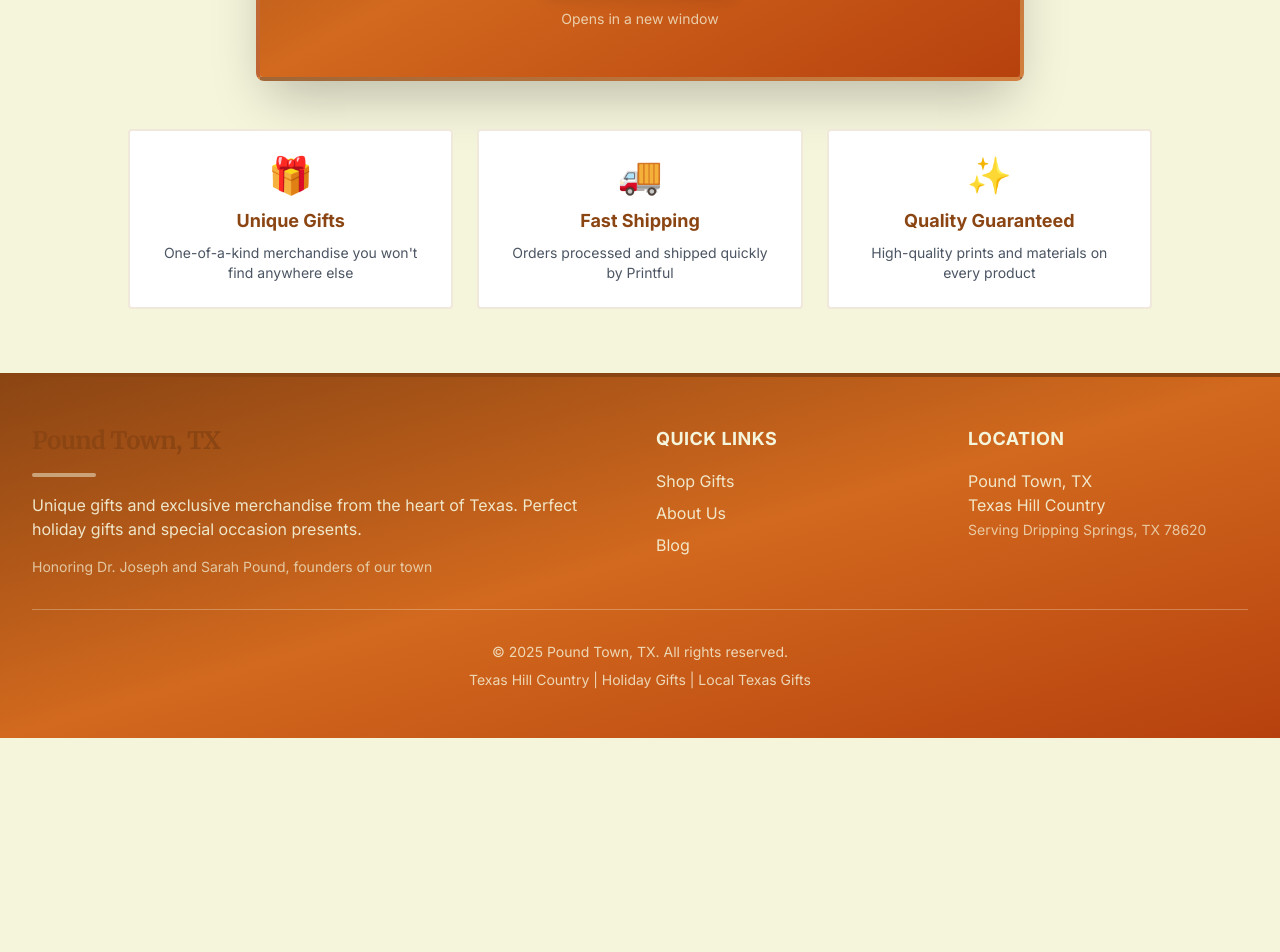
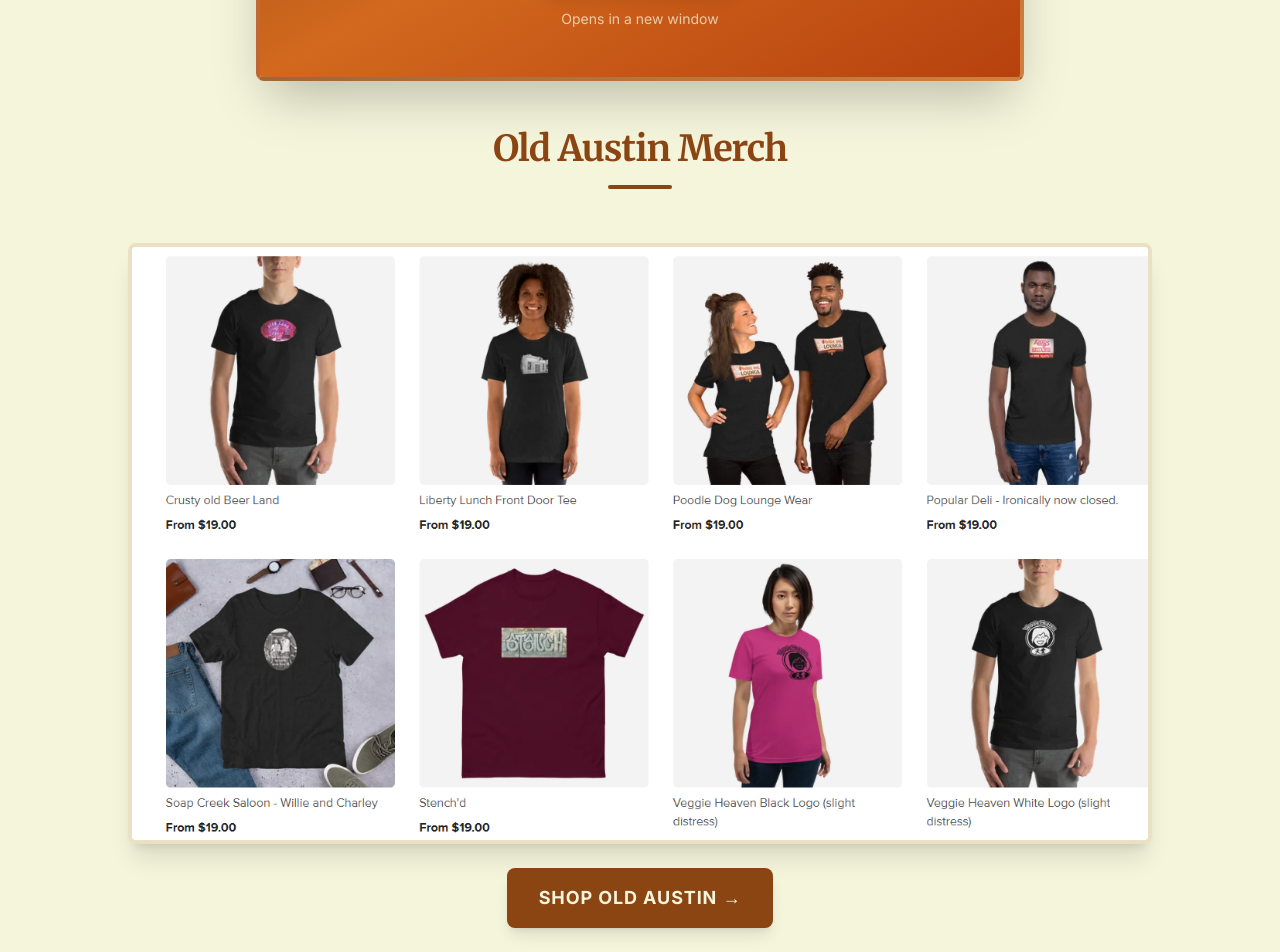
Before and after one commit to HansDandle/PoundTown, a Next.js app: page /shop in a window 1280 px wide. Shown: the part 1380-2332 px from the top of the page. Before the commit the page ends 2118 px from the top, so only its background shows below. Built offline with nearby package versions, Linux system fonts and the light colour scheme.

Commit message:
old austin merch

```diff
--- a/src/app/shop/page.tsx
+++ b/src/app/shop/page.tsx
@@ -65,6 +65,40 @@
           </div>
         </div>
 
+        {/* Old Austin Merch Section */}
+        <div className="max-w-5xl mx-auto mb-12">
+          <div className="text-center mb-8">
+            <h2 className="text-3xl md:text-4xl rustic-heading mb-4">
+              Old Austin Merch
+            </h2>
+            <div className="inline-block h-1 w-16 bg-primary rounded mb-4"></div>
+          </div>
+          <a
+            href="https://old-austin.printful.me/"
+            target="_blank"
+            rel="noopener noreferrer"
+            className="block rounded-lg border-4 border-tan/30 overflow-hidden shadow-xl hover:shadow-2xl transition-all hover:border-primary/50"
+          >
+            <Image
+              src="/images/oldaustin.png"
+              alt="Old Austin Merch"
+              width={1200}
+              height={800}
+              className="w-full h-auto"
+            />
+          </a>
+          <div className="text-center mt-6">
+            <a
+              href="https://old-austin.printful.me/"
+              target="_blank"
+              rel="noopener noreferrer"
+              className="inline-block bg-primary text-cream hover:bg-secondary px-8 py-4 rounded-lg font-bold uppercase tracking-wider text-lg transition-all shadow-lg hover:shadow-xl transform hover:-translate-y-1"
+            >
+              Shop Old Austin →
+            </a>
+          </div>
+        </div>
+
         {/* Features */}
         <div className="grid grid-cols-1 md:grid-cols-3 gap-6 max-w-5xl mx-auto">
           <div className="bg-white p-6 rounded border-2 border-tan/30 text-center">
```
Also changed, not shown: public/images/oldaustin.png (added).
